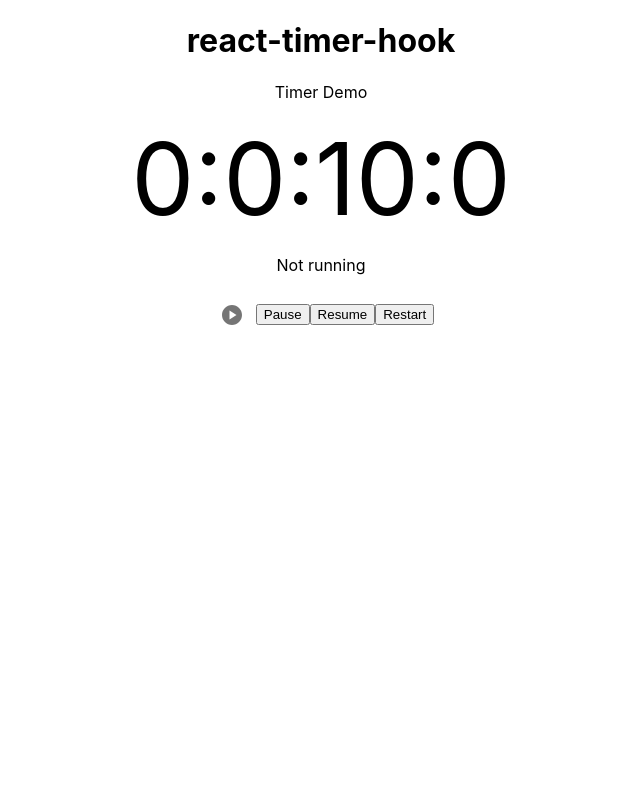
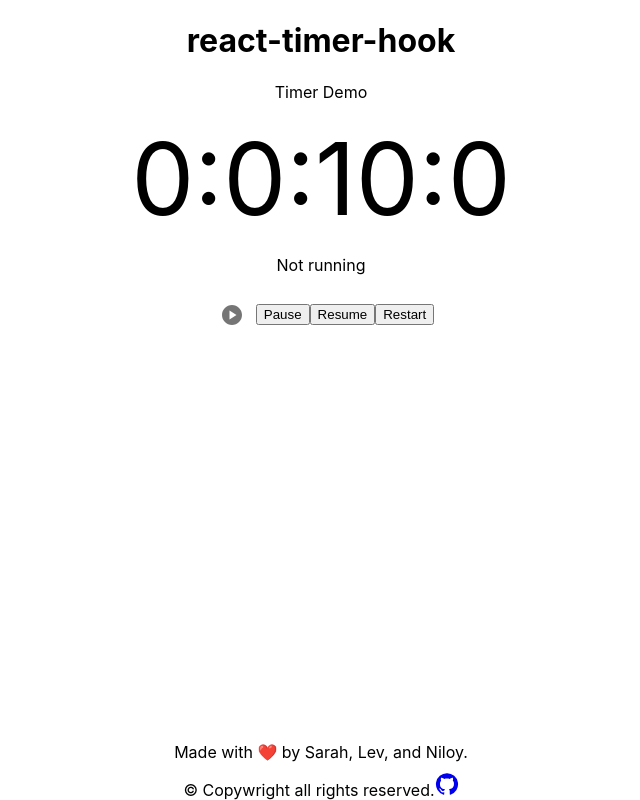
Before and after one commit to TheBanditBears/parle, a React (Create React App) app: page / in a window 1280 px wide. Shown: the whole page, without its empty margins (319-959 px from the left). Built offline with nearby package versions, Linux system fonts and the light colour scheme; no server answers.

Commit message:
god is watching all of us

```diff
--- a/src/App.tsx
+++ b/src/App.tsx
@@ -1,16 +1,14 @@
 import React from 'react';
 import './App.css';
-import { useTimer } from 'react-timer-hook';
 import Countup  from './features/countup/Countup'
+import { Footer } from './features/footer/Footer';
 
 
 function App() {
-
-  const time = 10 * 60 //seconds
-
   return (
     <div>
       <Countup />
+      <Footer/>
     </div>
   );
 }
--- a/src/features/footer/Footer.tsx
+++ b/src/features/footer/Footer.tsx
@@ -5,10 +5,10 @@ export function Footer() {
     return (
     <div className='footer'>
 
-        <p id='footer-top'>Made with love by Sarah and Niloy.</p>
+        <p id='footer-top'>Made with ❤️ by Sarah, Lev, and Niloy.</p>
         <span >
         <span id='black-text'>
-           <CopyrightIcon/> Copywright all rights reserved.
+         © Copywright all rights reserved.
         </span>
           <a
             id='github black-text'
```
Also changed, not shown: 1 other file (tests, documents, lock files or other folders).
